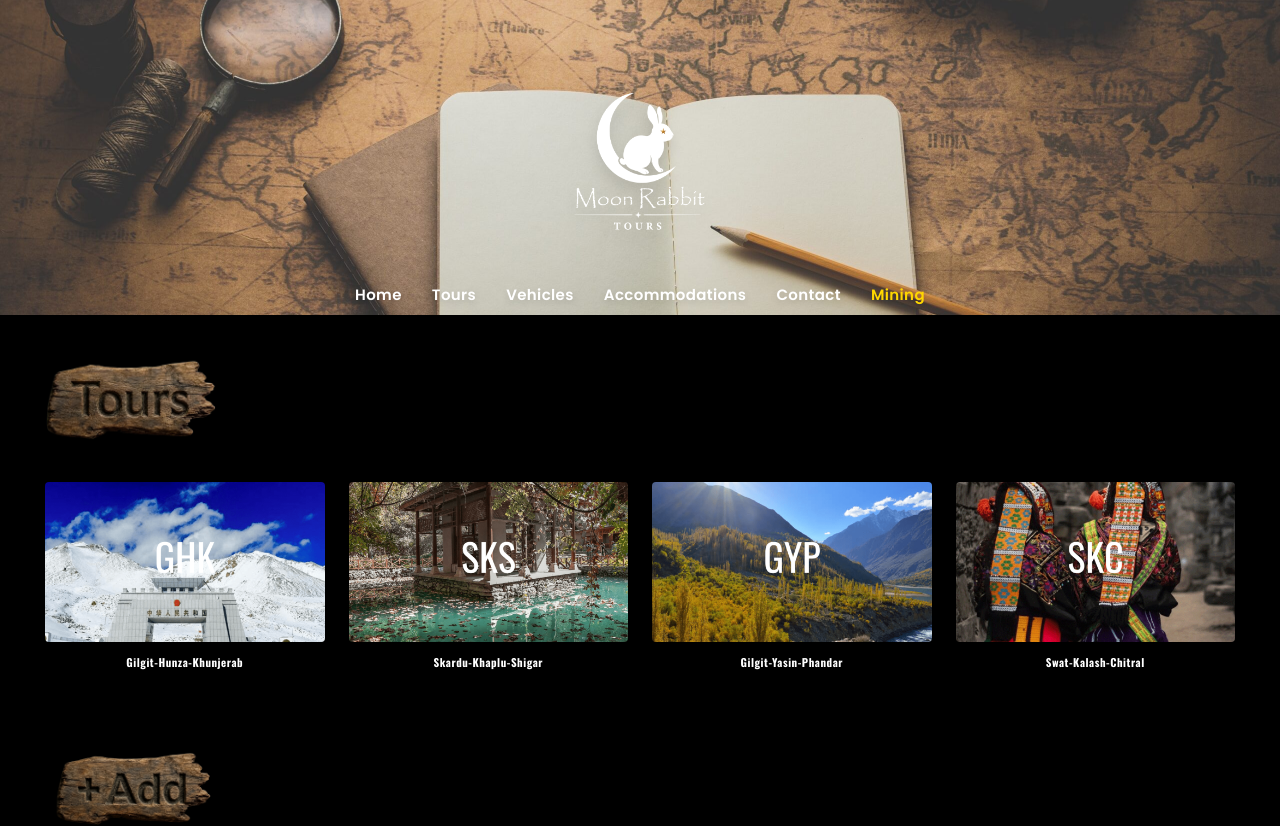
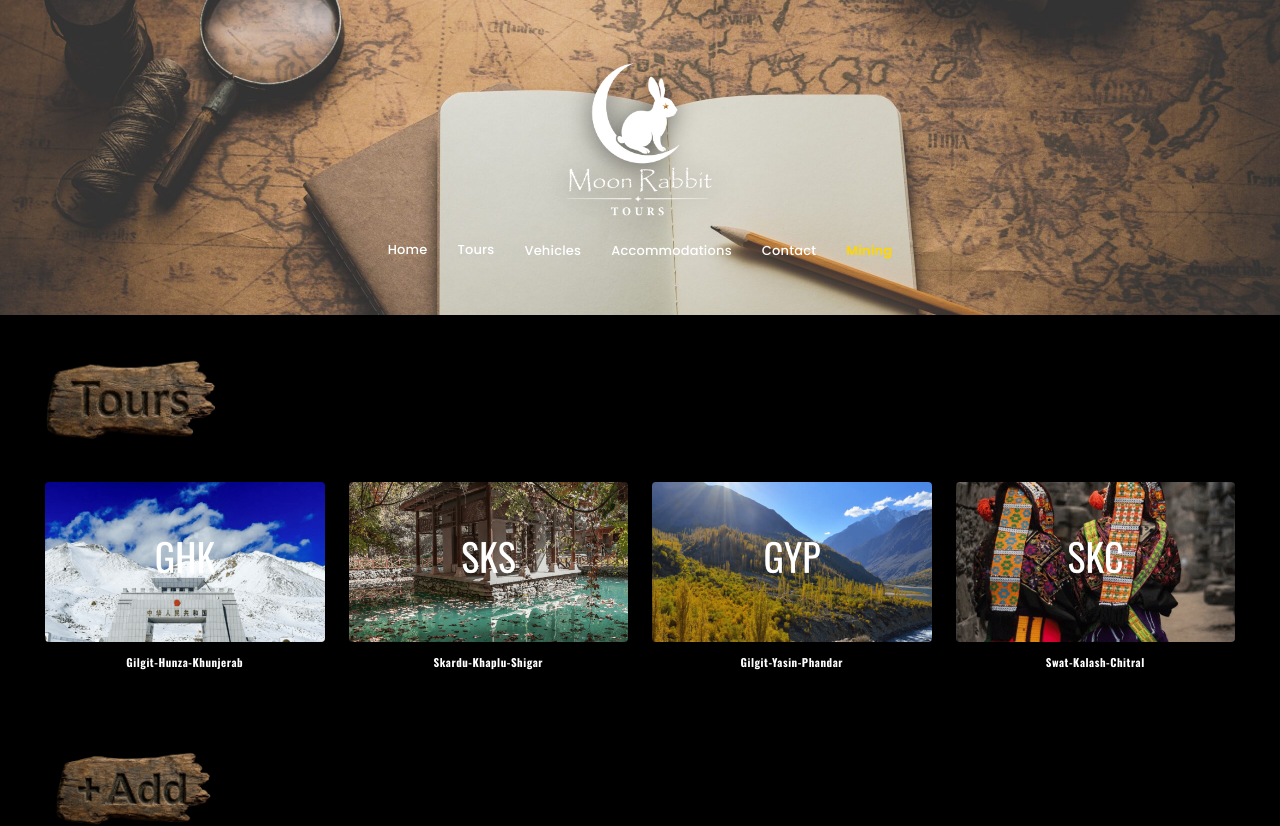
Before and after one commit to msaadfall25bsse/moon-rabbit-tour, a Next.js app: page /tour in a window 1280 px wide. Shown: the top 826 px of the page. Built offline with nearby package versions, Linux system fonts and the light colour scheme.

Commit message:
Use reusable Header component on Tours page

```diff
--- a/app/tour/page.tsx
+++ b/app/tour/page.tsx
@@ -1,5 +1,6 @@
 import Image from "next/image";
 import Link from "next/link";
+import Header from "@/components/layout/Header";
 import Footer from "@/components/layout/Footer";
 
 export const metadata = {
@@ -10,6 +11,9 @@ export const metadata = {
 export default function TourPage() {
   return (
     <div className="relative min-h-screen w-full overflow-x-hidden bg-black text-white">
+      {/* ================= HEADER / NAVIGATION OVERLAY ================= */}
+      <Header />
+
       {/* ===== HERO SECTION ===== */}
       <section
         className="relative flex min-h-[315px] w-full flex-col bg-cover bg-center bg-no-repeat"
@@ -19,74 +23,6 @@ export default function TourPage() {
       >
         {/* Dark overlay not needed as per screenshot, the background is bright enough */}
 
-        {/* HEADER OVERLAY (Logo + Nav) positioned inside the notebook area */}
-        <div className="absolute top-0 left-0 w-full z-50 flex flex-col items-center pt-[50px] sm:pt-[70px]">
-
-          <Link href="/" className="inline-block transition-transform hover:scale-[1.02] duration-300">
-            <Image
-              src="/logo.png"
-              alt="Moon Rabbit"
-              width={200}
-              height={200}
-              priority
-              className="w-[150px] sm:w-[180px] h-auto object-contain drop-shadow-xl"
-            />
-          </Link>
-
-          {/* DESKTOP NAVIGATION MENU */}
-          <nav className="hidden sm:flex items-center justify-center mt-6 z-30">
-            <ul className="flex items-center space-x-[20px] md:space-x-[30px] text-[15px] font-semibold tracking-wide">
-              <li>
-                <Link
-                  href="/"
-                  className="text-white hover:text-[#ff4a52] transition-colors duration-200 py-2 inline-block drop-shadow-md"
-                >
-                  Home
-                </Link>
-              </li>
-              <li>
-                <Link
-                  href="/tour"
-                  className="text-white hover:text-[#ff4a52] transition-colors duration-200 py-2 inline-block drop-shadow-md"
-                >
-                  Tours
-                </Link>
-              </li>
-              <li>
-                <Link
-                  href="#"
-                  className="text-white hover:text-[#ff4a52] transition-colors duration-200 py-2 inline-block drop-shadow-md"
-                >
-                  Vehicles
-                </Link>
-              </li>
-              <li>
-                <Link
-                  href="#"
-                  className="text-white hover:text-[#ff4a52] transition-colors duration-200 py-2 inline-block drop-shadow-md"
-                >
-                  Accommodations
-                </Link>
-              </li>
-              <li>
-                <Link
-                  href="#"
-                  className="text-white hover:text-[#ff4a52] transition-colors duration-200 py-2 inline-block drop-shadow-md"
-                >
-                  Contact
-                </Link>
-              </li>
-              <li>
-                <Link
-                  href="#"
-                  className="text-[#FFD700] hover:text-[#ddb36a] transition-colors duration-200 py-2 inline-block drop-shadow-md"
-                >
-                  Mining
-                </Link>
-              </li>
-            </ul>
-          </nav>
-        </div>
       </section>
 
       {/* ===== TOURS SECTION ===== */}
```
